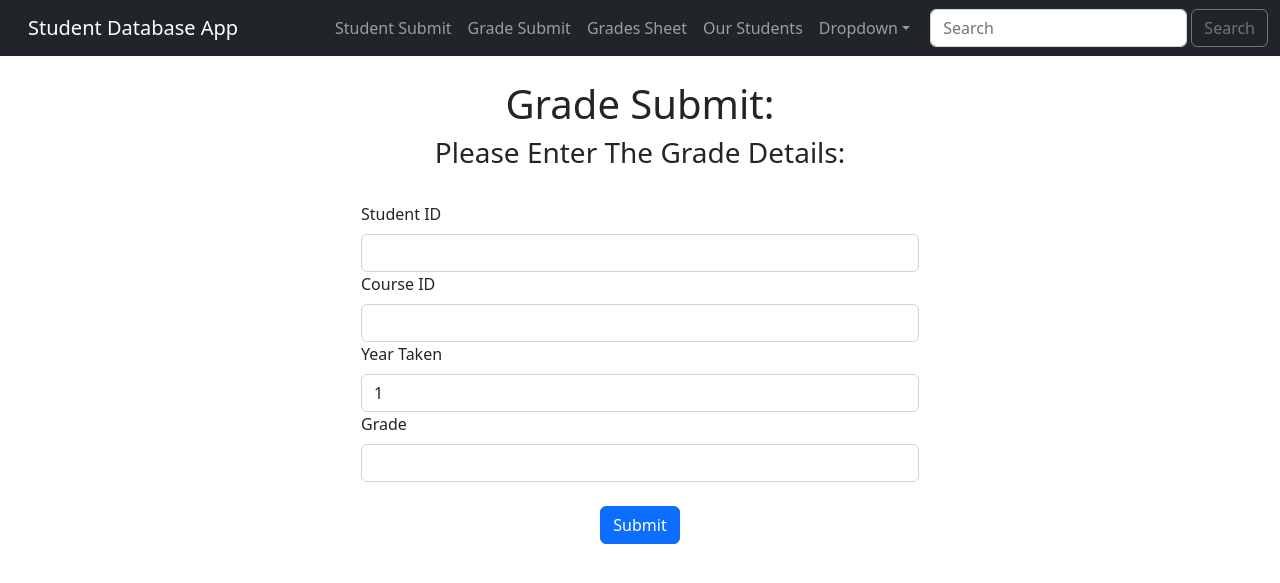
After one commit to shonshchori/studentdbProject, a Flask app: page /grade_submit in a window 1280 px wide. The commit adds this page. Shown: the top 583 px of the page. Run offline with Flask 2, Linux system fonts and the light colour scheme.

Commit message:
"Grade Submit" page is now live - you can update student's grade.

```diff
--- a/app.py
+++ b/app.py
@@ -1,8 +1,9 @@
 from flask import Flask, render_template
 from flask_wtf import FlaskForm
-from wtforms import StringField, SubmitField, DateField, SelectField, EmailField
+from wtforms import StringField, SubmitField, DateField, SelectField, EmailField, IntegerField
 from wtforms.validators import DataRequired, Email
 
+import submit_grade
 import courseDetails
 import db_connection
 import students_list
@@ -34,6 +35,16 @@ class StudentForm(FlaskForm):
 
 class GradesForm(FlaskForm):
     student_id = StringField("Student ID", validators=[DataRequired()])
+    submit = SubmitField("Submit")
+
+
+class GradeSubmitForm(FlaskForm):
+    student_id = StringField("Student ID", validators=[DataRequired()])
+    course_id = StringField("Course ID", validators=[DataRequired()])
+    year_taken = SelectField("Year Taken",
+                             choices=[("1", "1"), ("2", "2"),
+                                      ("3", "3"), ("4", "4")], validate_choice=True)
+    grade = IntegerField("Grade", validators=[DataRequired()])
     submit = SubmitField("Submit")
 
 
@@ -133,3 +144,28 @@ def courses_details():
     return render_template("courses_database.html",
                            course=course,
                            course_columns=courseDetails.columns, form=form)
+
+@app.route('/grade_submit', methods=['GET', 'POST'])
+def grade_submit():
+    student_id = None
+    course_id = None
+    year_taken = None
+    grade = None
+    form = GradeSubmitForm()
+    # Validate Form
+    if form.validate_on_submit():
+        student_id = form.student_id.data
+        course_id = form.course_id.data
+        year_taken = form.year_taken.data
+        grade = form.grade.data
+        form.student_id.data = ''
+        form.course_id.data = ''
+        form.year_taken.data = ''
+        form.grade.data = ''
+        submit_grade.submit_grade(student_id=student_id,course_id=course_id,
+                                  year_taken=year_taken, grade=grade)
+
+    return render_template("submit_grade.html",
+                           student_id=student_id, course_id=course_id,
+                           year_taken=year_taken, grade=grade,
+                           course_columns=submit_grade.columns, form=form)
--- a/courseDetails.py
+++ b/courseDetails.py
@@ -14,7 +14,6 @@ def get_course(course_id):
 
 columns = ['Course Name', 'Credit Points']
 
-print(get_course(4210110))
 # this list used in "Students.html" page.
 # Places in the list:
 # Course Name - 0, Credit Points - 1
--- /dev/null
+++ b/submit_grade.py
@@ -0,0 +1,19 @@
+# This file pulls the student's grades from 'studentpersonal' table.
+
+import db_connection
+
+my_cursor = db_connection.mydb.cursor()
+
+
+def submit_grade(student_id, course_id, year_taken, grade):
+    grade_details = (student_id, course_id, year_taken, grade)
+    print(grade_details)
+    my_cursor.execute('''INSERT INTO studentpersonal
+                        VALUES ('%s', '%s', '%s', '%s')'''
+                      % grade_details)
+    db_connection.mydb.commit()
+
+columns = ['Student ID', 'Course ID', 'Year Taken', 'Grade']
+# this list used in "Students.html" page.
+# Places in the list:
+# Student ID - 0, Course ID - 1, Course Name - 2, Credit Points - 3, Grade - 4, Year Taken - 5
--- a/templates/navbar.html
+++ b/templates/navbar.html
@@ -8,6 +8,9 @@
       <ul class="navbar-nav me-auto mb-2 mb-lg-0">
         <li class="nav-item">
           <a class="nav-link" href="{{ url_for('student_submit') }}">Student Submit</a>
+        </li>
+        <li class="nav-item">
+          <a class="nav-link" href="{{ url_for('grade_submit') }}">Grade Submit</a>
         </li>
         <li class="nav-item">
           <a class="nav-link" href="{{ url_for('grades_sheet') }}">Grades Sheet</a>
@@ -21,6 +24,7 @@
           </a>
           <ul class="dropdown-menu" aria-labelledby="navbarDropdown">
             <li><a class="dropdown-item" href="{{ url_for('student_submit') }}">Student Submit</a></li>
+            <li><a class="dropdown-item" href="{{ url_for('grade_submit') }}">Grade Submit</a></li>
             <li><a class="dropdown-item" href="{{ url_for('grades_sheet') }}">Grades Sheet</a></li>
             <li><a class="dropdown-item" href="{{ url_for('students') }}">Students</a></li>
             <li><a class="dropdown-item" href="{{ url_for('courses_details') }}">Courses Database</a></li>
--- /dev/null
+++ b/templates/submit_grade.html
@@ -0,0 +1,59 @@
+{% extends 'base.html' %}
+{% block content %}
+<title>Grade Submit</title>
+{% if student_id %}
+    <center>
+    <h1>Grade Submit:</h1>
+        <h3>Please Enter The Next Grade Details:</h3>
+        <br/>
+            <form method="POST">
+                {{ form.hidden_tag() }}
+                <div align="left" class="col-md-6">
+                    <!-- The label from the GradeSubmitForm class -->
+                    {{form.student_id.label(class ="form-label")}}
+                    <!-- The field from the GradeSubmitForm class -->
+                    {{form.student_id(class ="form-control")}}
+                    {{form.course_id.label( class ="form-label")}}
+                    {{form.course_id( class ="form-control")}}
+                    {{form.year_taken.label( class ="form-label")}}
+                    {{form.year_taken( class ="form-control")}}
+                    {{form.grade.label( class ="form-label")}}
+                    {{form.grade( class ="form-control")}}
+                </div>
+                </br>
+                {{ form.submit(class="btn btn-primary") }}
+            </form>
+        </br>
+        </br>
+    <ul>
+        <h3><u><strong>The grade submitted Successfully!</strong></u></h3></br>
+        <h5><strong>Student ID:</strong> {{ student_id }}, <strong> Course ID: </strong> {{ course_id }}</h5>
+        <h5><strong> Year Taken: </strong> {{ year_taken }}, <strong> Grade: </strong> {{ grade }}</h5>
+    </ul>
+    </center>
+{% else %}
+    <center>
+    <h1>Grade Submit:</h1>
+    <h3>Please Enter The Grade Details:</h3>
+    <br/>
+        <form method="POST">
+            {{ form.hidden_tag() }}
+            <div align="left" class="col-md-6">
+                <!-- The label from the GradeSubmitForm class -->
+                {{form.student_id.label(class ="form-label")}}
+                <!-- The field from the GradeSubmitForm class -->
+                {{form.student_id(class ="form-control")}}
+                {{form.course_id.label( class ="form-label")}}
+                {{form.course_id( class ="form-control")}}
+                {{form.year_taken.label( class ="form-label")}}
+                {{form.year_taken( class ="form-control")}}
+                {{form.grade.label( class ="form-label")}}
+                {{form.grade( class ="form-control")}}
+            </div>
+            </br>
+            {{ form.submit(class="btn btn-primary") }}
+        </form>
+    </center>
+{% endif %}
+
+{% endblock %}
```
